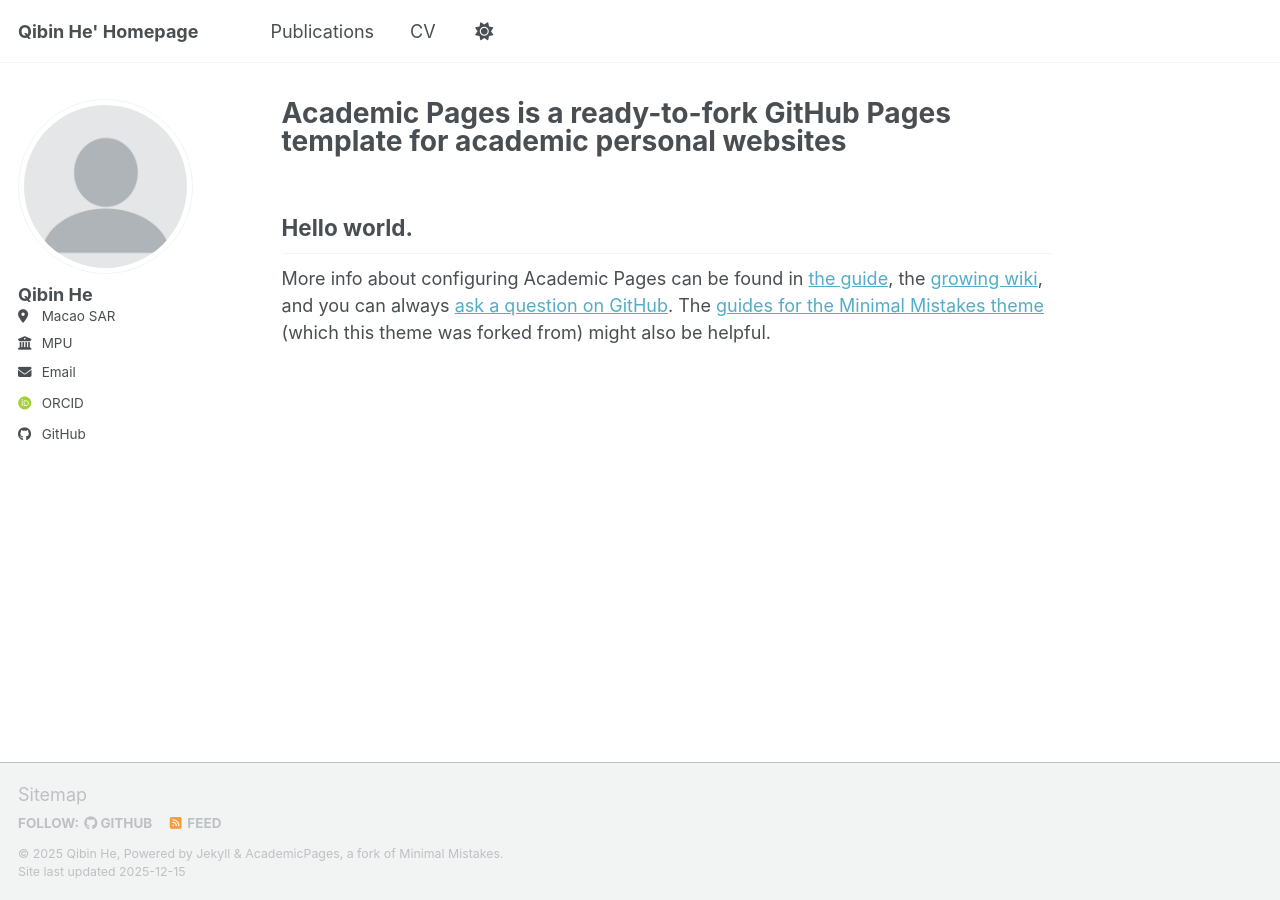
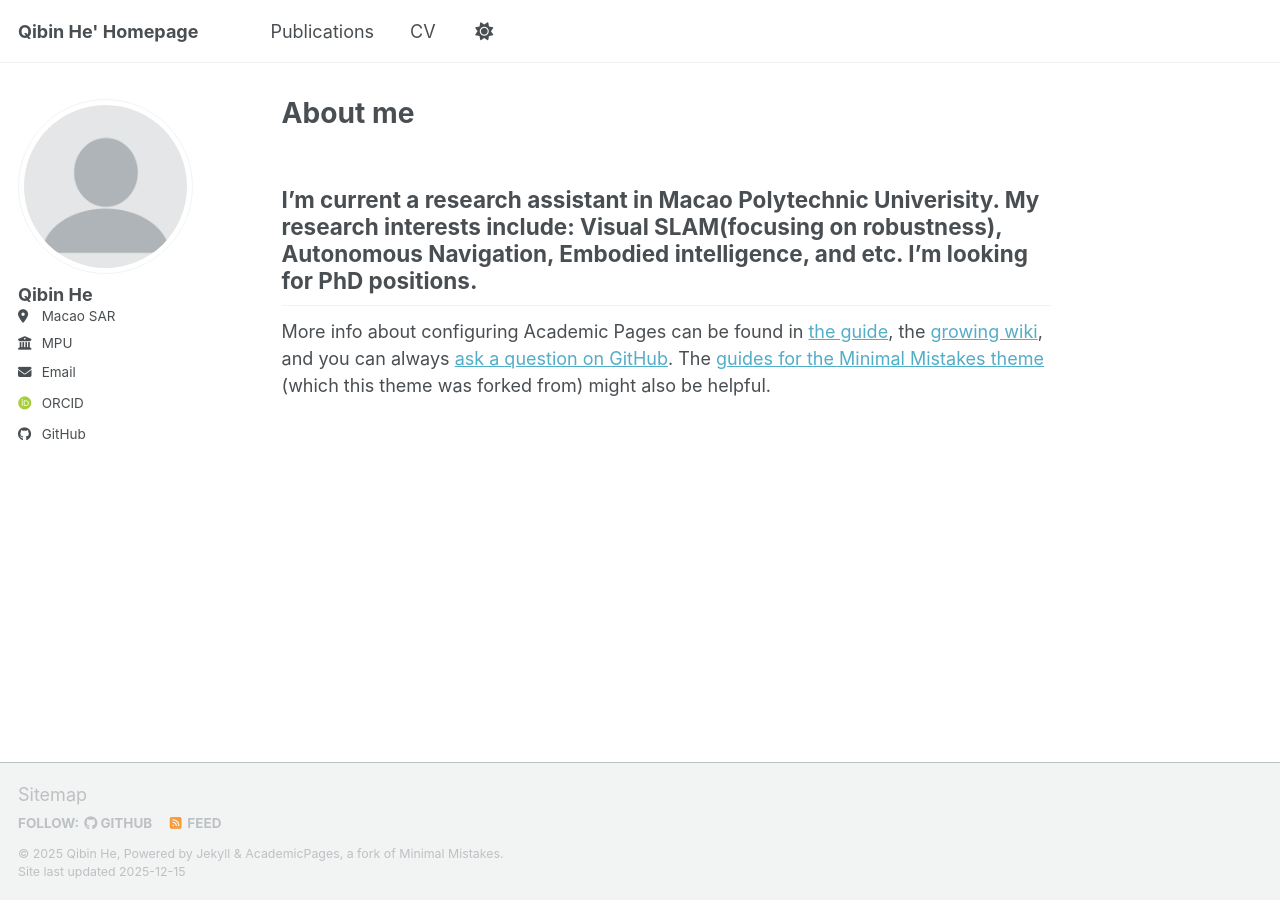
Before and after one commit to MECHA-HE/MECHA-HE.github.io, a Jekyll site: the page built from _pages/about.md, in a window 1280 px wide. Built offline with Jekyll 4.4.1, drawn with Linux system fonts in a browser that asks for light colours; some web fonts are replaced; a script bundle is joined from its source files by our own code; library files that are not in the unit come from our copies.

Commit message:
Update about.md

```diff
--- a/_pages/about.md
+++ b/_pages/about.md
@@ -1,12 +1,12 @@
 ---
 permalink: /
-title: "Academic Pages is a ready-to-fork GitHub Pages template for academic personal websites"
+title: "About me"
 author_profile: true
 redirect_from:
   - /about/
   - /about.html
 ---
 
-Hello world.
+I'm current a research assistant in Macao Polytechnic Univerisity. My research interests include: Visual SLAM(focusing on robustness), Autonomous Navigation, Embodied intelligence, and etc. I'm looking for PhD positions.
 ------
 More info about configuring Academic Pages can be found in [the guide](https://academicpages.github.io/markdown/), the [growing wiki](https://github.com/academicpages/academicpages.github.io/wiki), and you can always [ask a question on GitHub](https://github.com/academicpages/academicpages.github.io/discussions). The [guides for the Minimal Mistakes theme](https://mmistakes.github.io/minimal-mistakes/docs/configuration/) (which this theme was forked from) might also be helpful.
```
